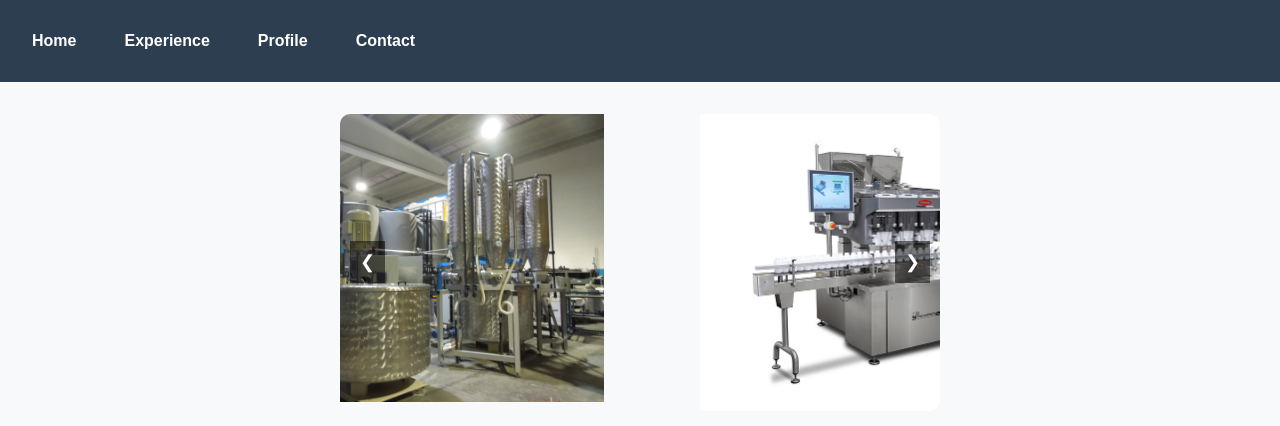
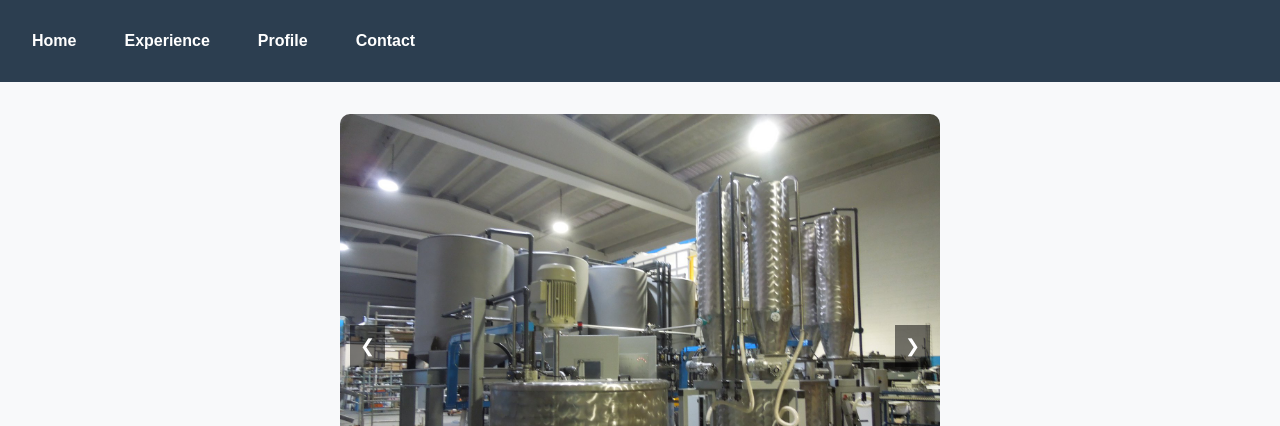
Before and after one commit to houzhihui/houzhihui.github.io, a plain HTML site: page index.html in a window 1280 px wide. Shown: the top 426 px of the page. Drawn offline with Linux system fonts and the light colour scheme.

Commit message:
Update style.css

```diff
--- a/style.css
+++ b/style.css
@@ -108,11 +108,11 @@ nav a:hover {
     transition: transform 0.5s ease-in-out;
   }
   .carousel-slide {
-    min-width: 80%;
+    min-width: 100%;
     box-sizing: border-box;
   }
   .carousel-slide img {
-    width: 80%;
+    width: 100%;
     display: block;
   }
   .carousel button {
```
